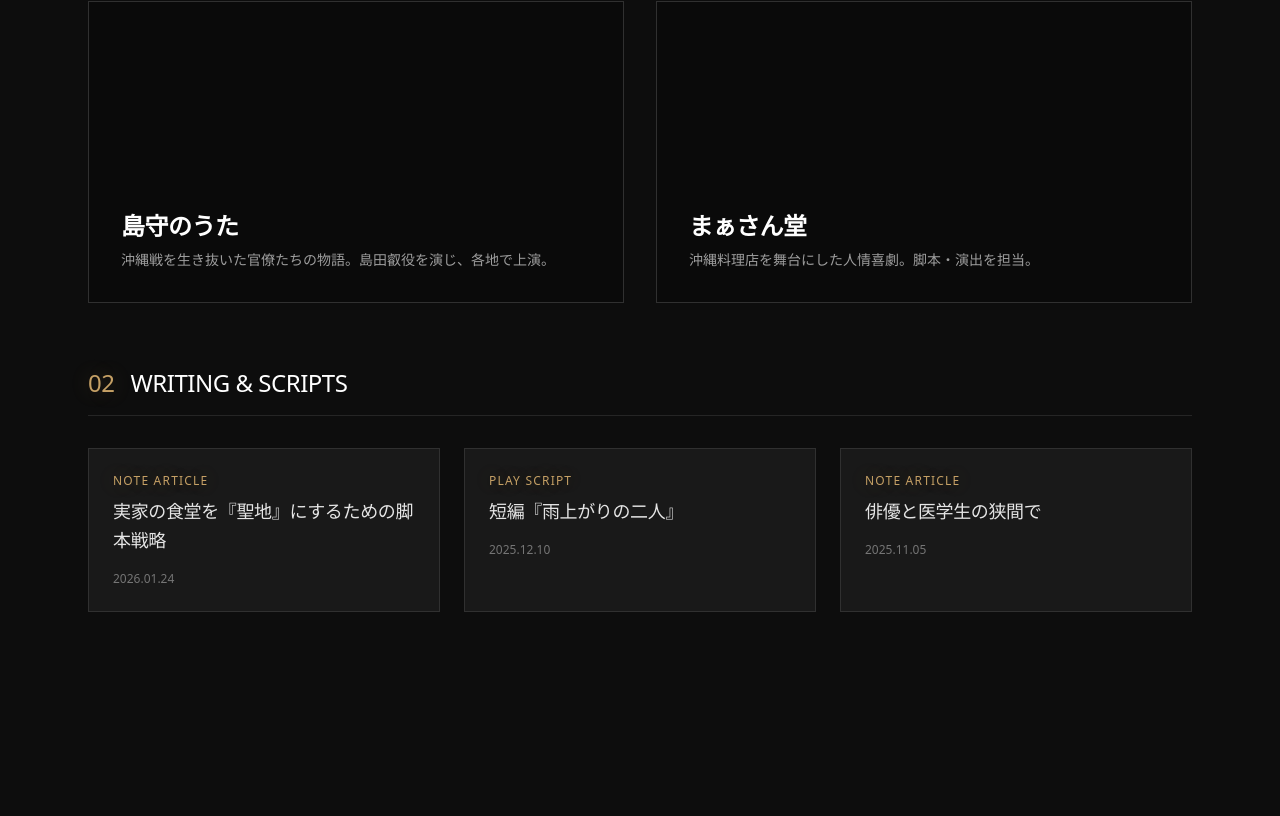
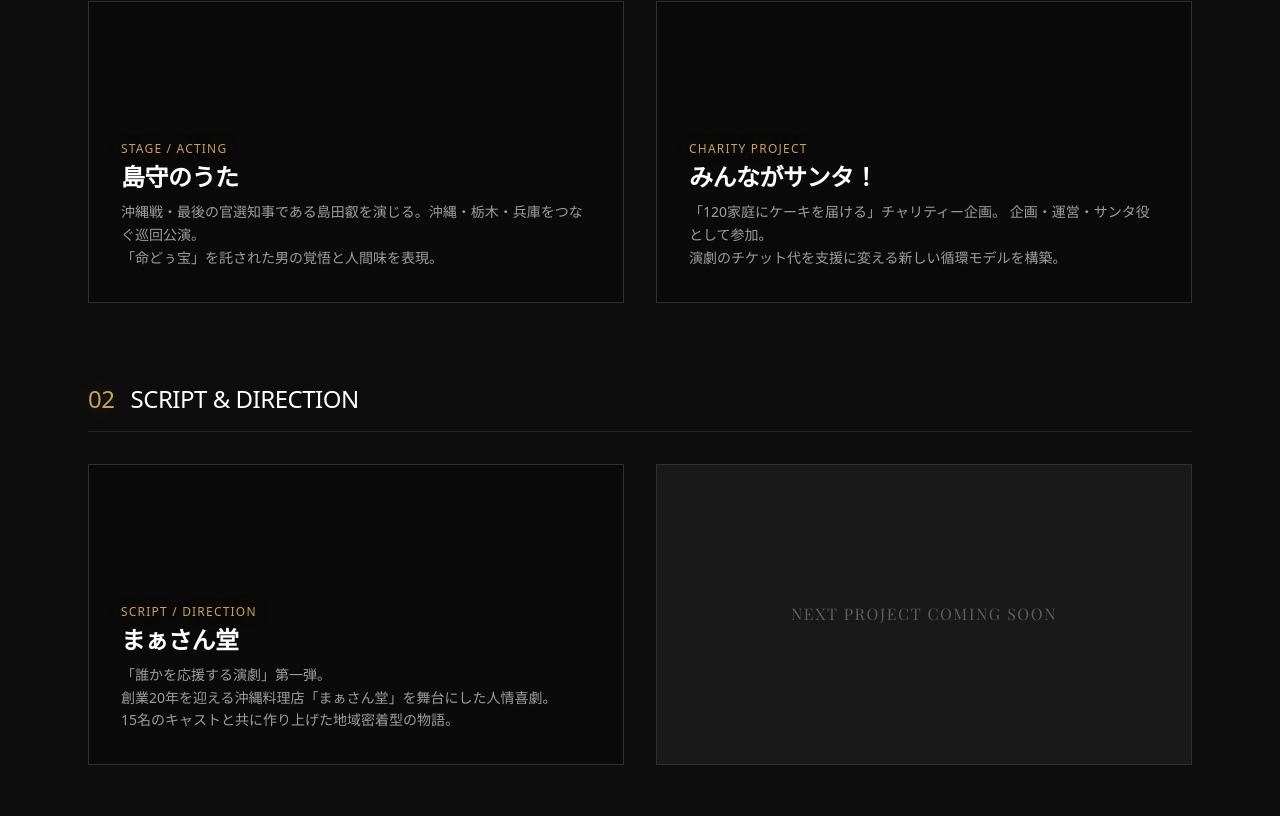
Before and after one commit to Shunichi-Ito-2003/my_portfolio, a Next.js app: page /my_portfolio/works in a window 1280 px wide. Shown: the part 404-1220 px from the top of the page. Before the commit the page ends 1096 px from the top, so only its background shows below. Built offline with nearby package versions, Linux system fonts and the light colour scheme; a web font is replaced by a local one.

Commit message:
Update Works page with real project content

```diff
--- a/src/app/works/page.tsx
+++ b/src/app/works/page.tsx
@@ -6,33 +6,64 @@ export default function WorksPage() {
                 <p className="text-gold/80 font-serif tracking-widest">活動アーカイブ</p>
             </header>
 
-            <div className="flex flex-col gap-16">
+            <div className="flex flex-col gap-20">
 
-                {/* Category: Stage / Acting */}
+                {/* Category: Stage / Projects (Main) */}
                 <section>
                     <h2 className="text-2xl font-cinematic text-white border-b border-white/10 pb-4 mb-8 flex items-center gap-4">
-                        <span className="text-gold">01</span> STAGE & ACTING
+                        <span className="text-gold">01</span> MAIN PROJECTS
                     </h2>
                     <div className="grid grid-cols-1 md:grid-cols-2 gap-8">
-                        {/* Work Item */}
+                        {/* Work Item 1: Shimamori */}
                         <div className="group relative bg-white/5 border border-white/10 aspect-video overflow-hidden">
                             <div className="absolute inset-0 bg-black/60 group-hover:bg-black/40 transition-colors duration-500" />
                             <div className="absolute inset-0 p-8 flex flex-col justify-end">
+                                <span className="text-gold text-xs tracking-widest mb-1">STAGE / ACTING</span>
                                 <h3 className="text-2xl font-bold font-serif text-white mb-2">島守のうた</h3>
-                                <p className="text-sm text-white/60 line-clamp-2">
-                                    沖縄戦を生き抜いた官僚たちの物語。島田叡役を演じ、各地で上演。
+                                <p className="text-sm text-white/60 line-clamp-3 leading-relaxed">
+                                    沖縄戦・最後の官選知事である島田叡を演じる。沖縄・栃木・兵庫をつなぐ巡回公演。<br />
+                                    「命どぅ宝」を託された男の覚悟と人間味を表現。
                                 </p>
                             </div>
                         </div>
-                        {/* Other Work Item */}
+                        {/* Work Item 2: Minna ga Santa */}
                         <div className="group relative bg-white/5 border border-white/10 aspect-video overflow-hidden">
                             <div className="absolute inset-0 bg-black/60 group-hover:bg-black/40 transition-colors duration-500" />
                             <div className="absolute inset-0 p-8 flex flex-col justify-end">
-                                <h3 className="text-2xl font-bold font-serif text-white mb-2">まぁさん堂</h3>
-                                <p className="text-sm text-white/60 line-clamp-2">
-                                    沖縄料理店を舞台にした人情喜劇。脚本・演出を担当。
+                                <span className="text-gold text-xs tracking-widest mb-1">CHARITY PROJECT</span>
+                                <h3 className="text-2xl font-bold font-serif text-white mb-2">みんながサンタ！</h3>
+                                <p className="text-sm text-white/60 line-clamp-3 leading-relaxed">
+                                    「120家庭にケーキを届ける」チャリティー企画。
+                                    企画・運営・サンタ役として参加。<br />
+                                    演劇のチケット代を支援に変える新しい循環モデルを構築。
                                 </p>
                             </div>
+                        </div>
+                    </div>
+                </section>
+
+                {/* Category: Script / Direction */}
+                <section>
+                    <h2 className="text-2xl font-cinematic text-white border-b border-white/10 pb-4 mb-8 flex items-center gap-4">
+                        <span className="text-gold">02</span> SCRIPT & DIRECTION
+                    </h2>
+                    <div className="grid grid-cols-1 md:grid-cols-2 gap-8">
+                        {/* Work Item 3: Masan-do */}
+                        <div className="group relative bg-white/5 border border-white/10 aspect-video overflow-hidden">
+                            <div className="absolute inset-0 bg-black/60 group-hover:bg-black/40 transition-colors duration-500" />
+                            <div className="absolute inset-0 p-8 flex flex-col justify-end">
+                                <span className="text-gold text-xs tracking-widest mb-1">SCRIPT / DIRECTION</span>
+                                <h3 className="text-2xl font-bold font-serif text-white mb-2">まぁさん堂</h3>
+                                <p className="text-sm text-white/60 line-clamp-3 leading-relaxed">
+                                    「誰かを応援する演劇」第一弾。<br />
+                                    創業20年を迎える沖縄料理店「まぁさん堂」を舞台にした人情喜劇。<br />
+                                    15名のキャストと共に作り上げた地域密着型の物語。
+                                </p>
+                            </div>
+                        </div>
+                        {/* Placeholder / Other Script */}
+                        <div className="group relative bg-white/5 border border-white/10 aspect-video overflow-hidden flex items-center justify-center">
+                            <p className="text-white/30 font-serif tracking-widest">NEXT PROJECT COMING SOON</p>
                         </div>
                     </div>
                 </section>
@@ -40,24 +71,24 @@ export default function WorksPage() {
                 {/* Category: Writing */}
                 <section>
                     <h2 className="text-2xl font-cinematic text-white border-b border-white/10 pb-4 mb-8 flex items-center gap-4">
-                        <span className="text-gold">02</span> WRITING & SCRIPTS
+                        <span className="text-gold">03</span> WRITING (NOTE)
                     </h2>
                     <div className="grid grid-cols-1 md:grid-cols-3 gap-6">
-                        <div className="p-6 border border-white/10 bg-white/5 hover:bg-white/10 transition-colors">
+                        <a href="https://note.com/icchi_ito/n/nf64aef62c4c3" target="_blank" rel="noopener noreferrer" className="p-6 border border-white/10 bg-white/5 hover:bg-white/10 transition-colors group block">
                             <span className="text-xs text-gold tracking-widest block mb-2">NOTE ARTICLE</span>
-                            <h3 className="font-serif text-lg leading-relaxed mb-4">実家の食堂を『聖地』にするための脚本戦略</h3>
-                            <div className="text-xs text-white/40">2026.01.24</div>
-                        </div>
-                        <div className="p-6 border border-white/10 bg-white/5 hover:bg-white/10 transition-colors">
-                            <span className="text-xs text-gold tracking-widest block mb-2">PLAY SCRIPT</span>
-                            <h3 className="font-serif text-lg leading-relaxed mb-4">短編『雨上がりの二人』</h3>
-                            <div className="text-xs text-white/40">2025.12.10</div>
-                        </div>
-                        <div className="p-6 border border-white/10 bg-white/5 hover:bg-white/10 transition-colors">
+                            <h3 className="font-serif text-lg leading-relaxed mb-4 group-hover:text-gold transition-colors">「なにくそ、やるぞ」オリオンビール創業者・具志堅宗精</h3>
+                            <div className="text-xs text-white/40">2026.02.01</div>
+                        </a>
+                        <a href="https://note.com/icchi_ito/n/n801004c8649a" target="_blank" rel="noopener noreferrer" className="p-6 border border-white/10 bg-white/5 hover:bg-white/10 transition-colors group block">
                             <span className="text-xs text-gold tracking-widest block mb-2">NOTE ARTICLE</span>
-                            <h3 className="font-serif text-lg leading-relaxed mb-4">俳優と医学生の狭間で</h3>
-                            <div className="text-xs text-white/40">2025.11.05</div>
-                        </div>
+                            <h3 className="font-serif text-lg leading-relaxed mb-4 group-hover:text-gold transition-colors">死地におもむく知事が、なぜ「明朗」でいられたのか</h3>
+                            <div className="text-xs text-white/40">2026.02.02</div>
+                        </a>
+                        <a href="#" className="p-6 border border-white/10 bg-white/5 hover:bg-white/10 transition-colors group block">
+                            <span className="text-xs text-gold tracking-widest block mb-2">NOTE ARTICLE</span>
+                            <h3 className="font-serif text-lg leading-relaxed mb-4 group-hover:text-gold transition-colors">凡人の僕が「医学生」と「俳優」を両立するために</h3>
+                            <div className="text-xs text-white/40">2026.01.31</div>
+                        </a>
                     </div>
                 </section>
 
```
